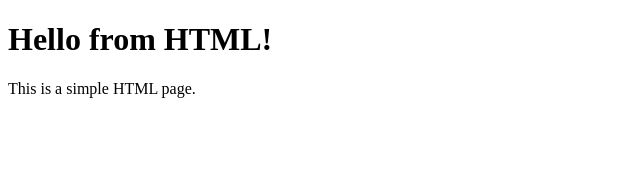
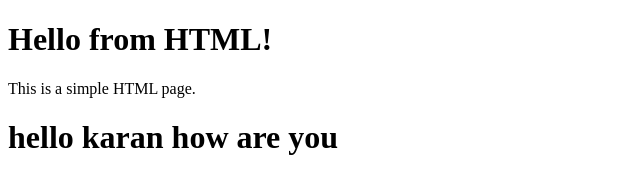
Before and after one commit to student-karansingh/LOcalrepo, a plain HTML site: page index.html in a window 1280 px wide. Shown: the whole page, without its empty margins (0-640 px from the left). Drawn offline with Linux system fonts and the light colour scheme.

Commit message:
Update index.html

```diff
--- a/index.html
+++ b/index.html
@@ -6,5 +6,6 @@
 <body>
     <h1>Hello from HTML!</h1>
     <p>This is a simple HTML page.</p>
+        <h1>hello karan how are you</h1>
 </body>
 </html>
```
